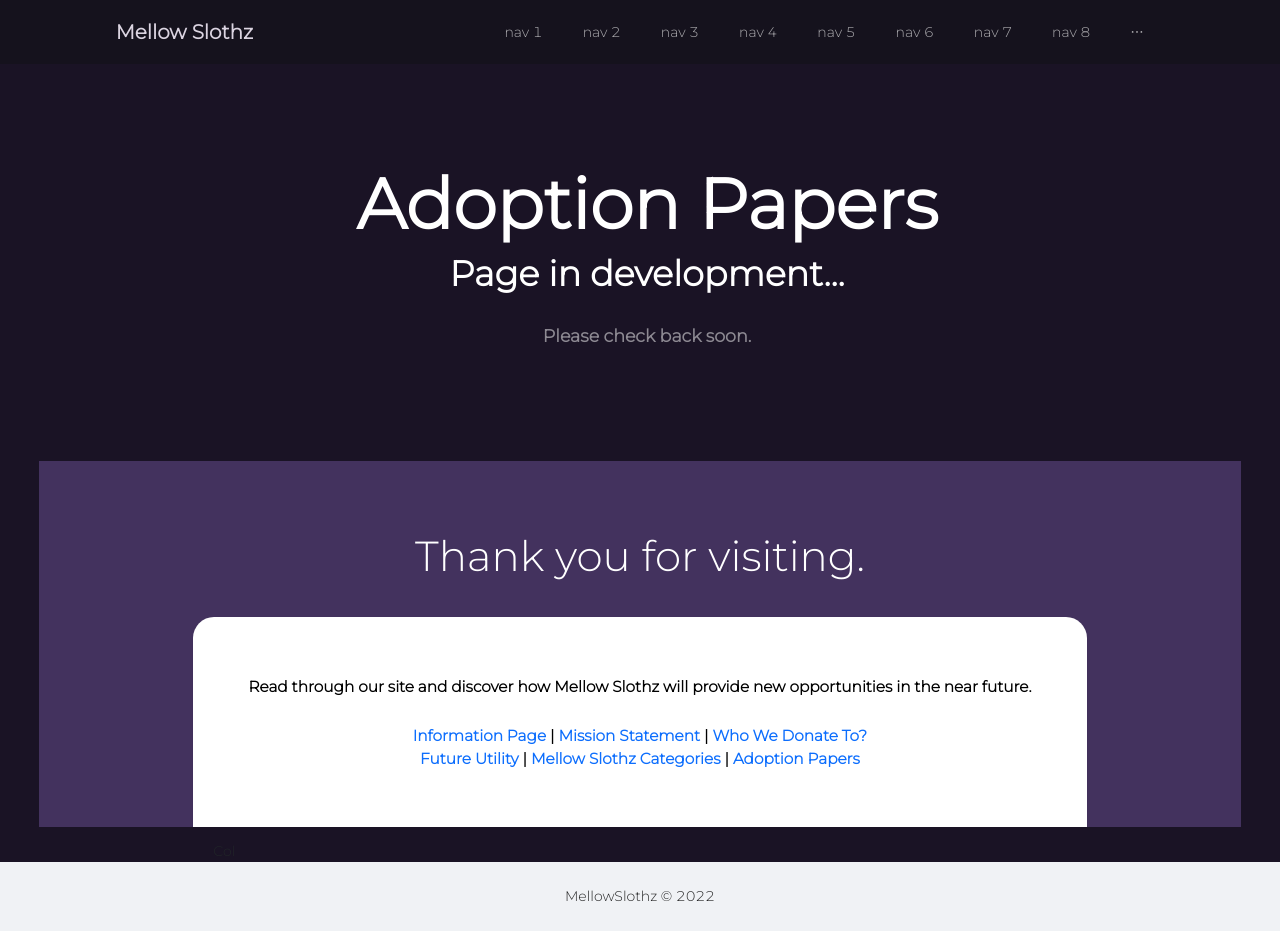
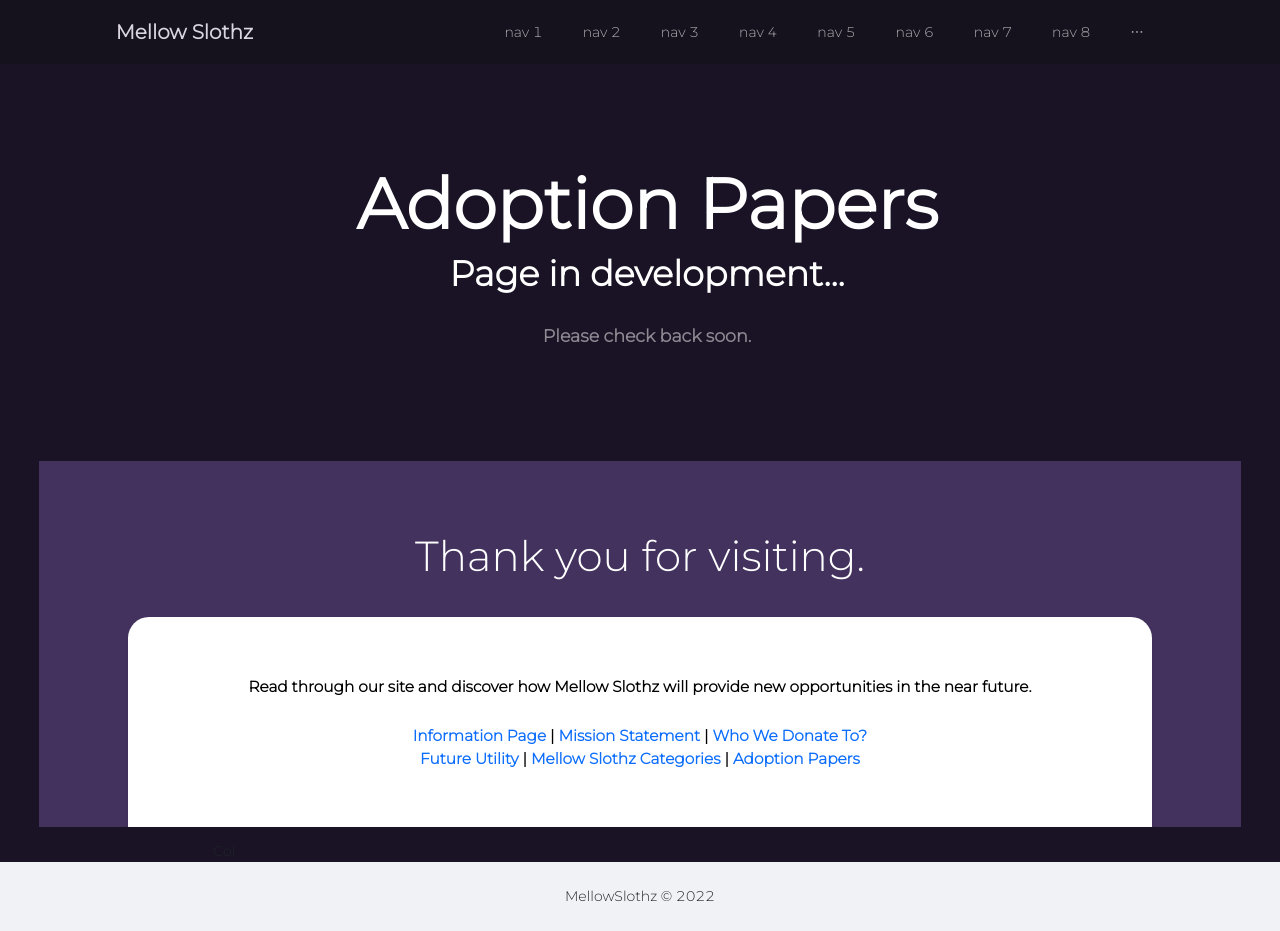
Before and after one commit to josephdubon/mellow-slothz-webapp_v1, a Next.js app: page /adoption-papers in a window 1280 px wide. Built offline with nearby package versions, Linux system fonts and the light colour scheme.

Commit message:
changed % to vw

```diff
--- a/pages/adoption-papers.js
+++ b/pages/adoption-papers.js
@@ -38,7 +38,7 @@ export default function AdoptionMain() {
                                     <h2 className='display-5 text-white'>Thank you for visiting.</h2>
                                 </div>
                                 <div className='bg-body shadow-sm mx-auto p-5'
-                                     style={{width: '80%', height: 'auto', borderRadius: '21px 21px 0 0'}}>
+                                     style={{width: '80vw', height: 'auto', borderRadius: '21px 21px 0 0'}}>
 
                                     <p className='lead text-black fw-bold text-center'>
                                         {' '}
```
